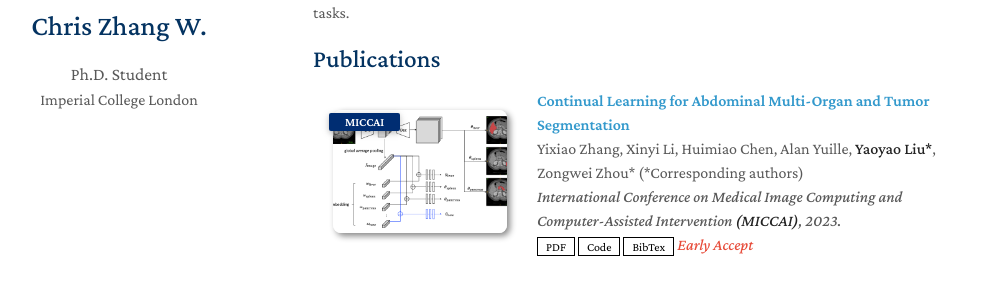
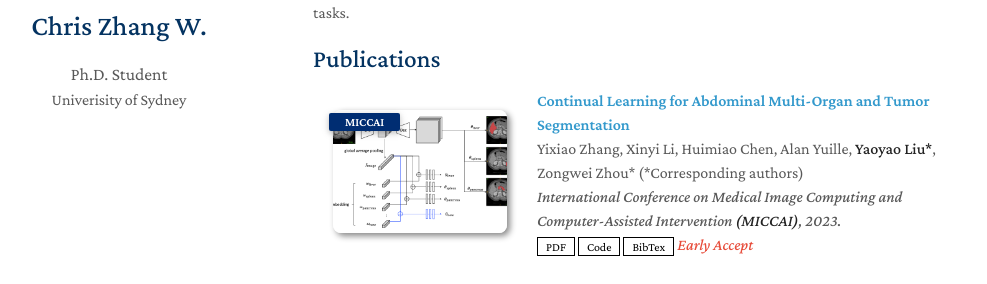
Before and after one commit to charmeleonz/charmeleonz.github.io, a Jekyll site: the page built from index.md, in a window 1280 px wide. Shown: the part 176-460 px from the top of the page, without its empty margins (157-1144 px from the left). Built offline with Jekyll 4.4.1, drawn with Linux system fonts in a browser that asks for light colours; nearby versions of some CDN libraries; a style sheet for code colours, icons or effects is not loaded; our own code applies the rules of GitHub Pages for plain Markdown files.

Commit message:
Update _config.yml

```diff
--- a/_config.yml
+++ b/_config.yml
@@ -1,7 +1,7 @@
 # Basic Information
 title: Chris Zhang W.
 position: Ph.D. Student
-affiliation: Imperial College London
+affiliation: Univerisity of Sydney
 # email: wz4515 (at) ic.ac.uk
 
 # Search Engine Optimization (SEO)
```
